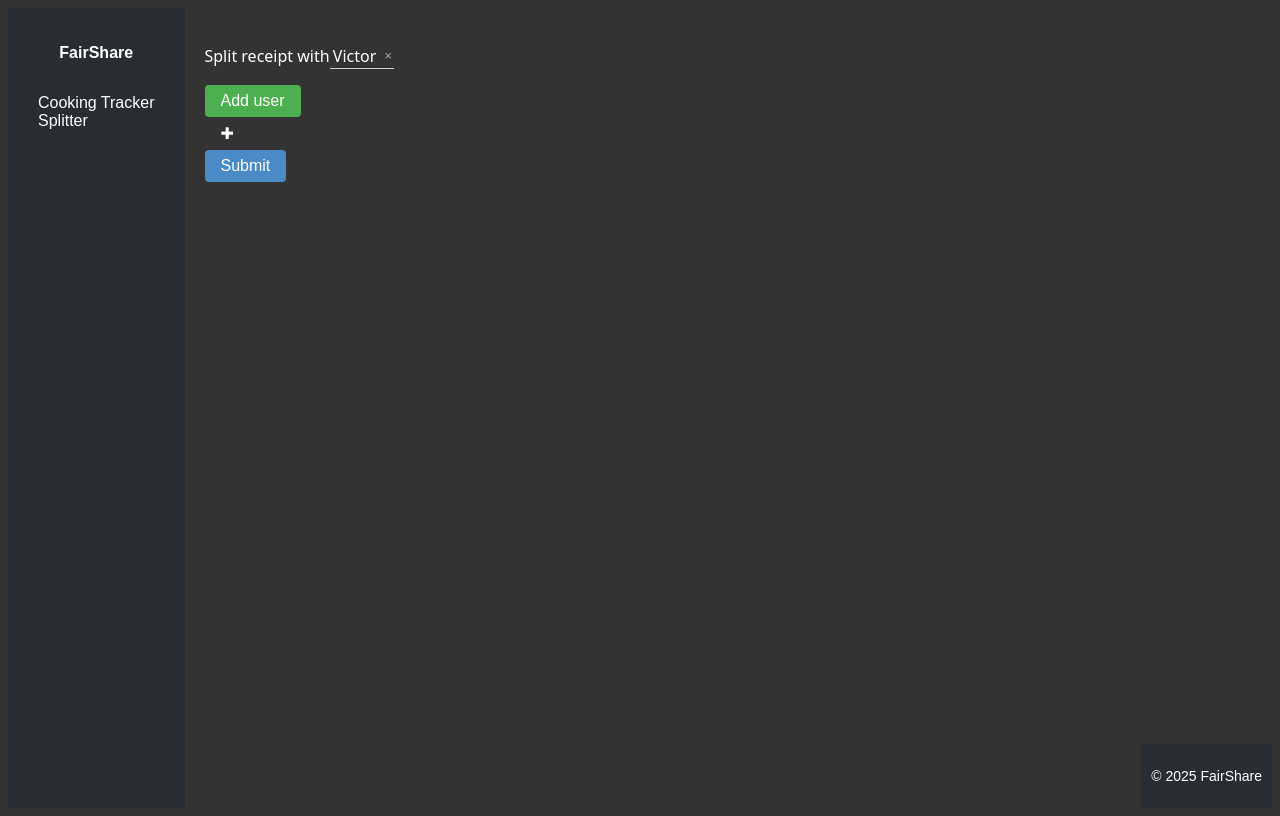
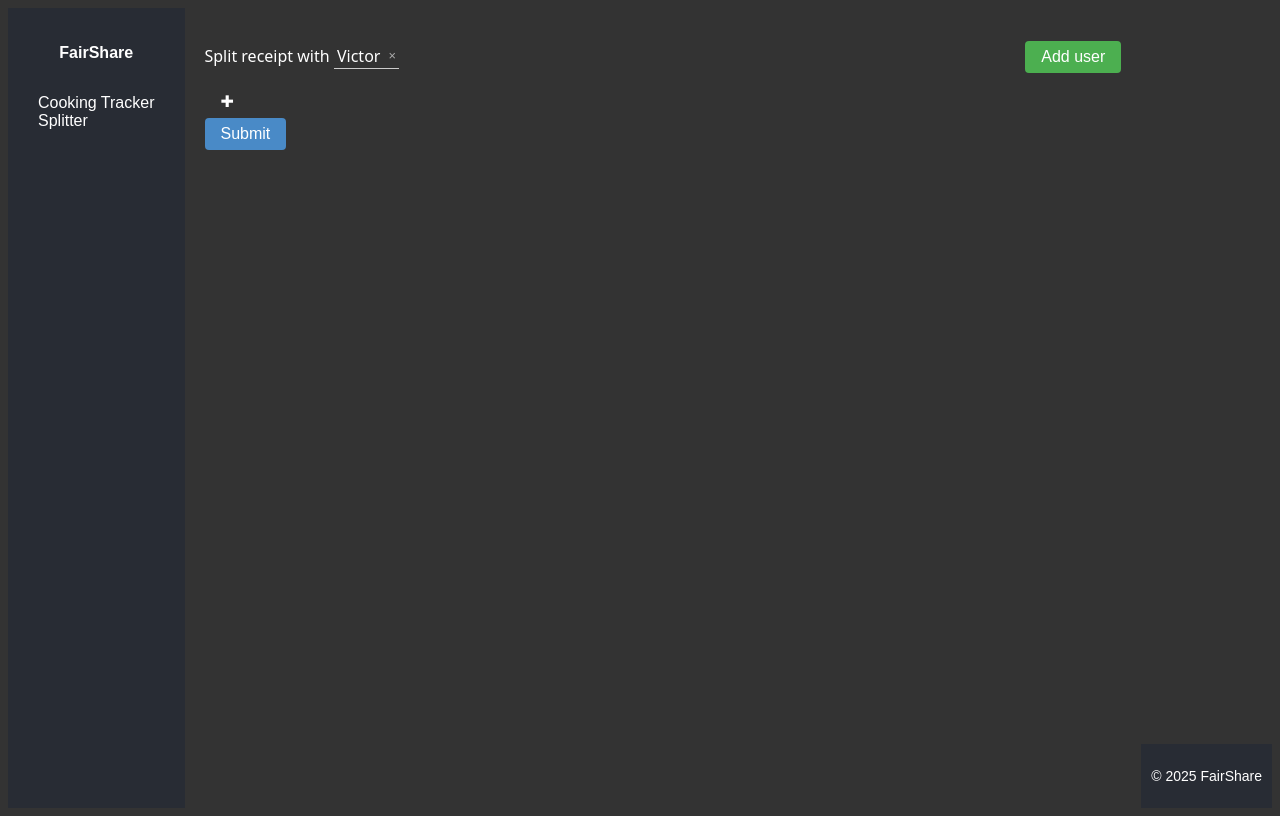
Before and after one commit to vidsagar/splitly, a React (Create React App) app: page /split in a window 1280 px wide. Built offline with nearby package versions, Linux system fonts and the light colour scheme.

Commit message:
user button change

```diff
--- a/src/components/UserManager.js
+++ b/src/components/UserManager.js
@@ -8,9 +8,9 @@ export const UserManager = () => {
 	const { users, onUsernameChange, addUser, removeUser } = useUser();
 
 	return (
-		<div>
+		<div className="user-manager-container">
 			<p className="editable-paragraph">
-				Split receipt with
+				Split receipt with&nbsp;
 				{
 					users.map((user, index) => {
 						const isLast = index === users.length - 1;
@@ -51,6 +51,7 @@ export const UserManager = () => {
 			<Button
 				label="Add user"
 				onClick={addUser}
+				variant="add-user"
 			/>
 		</div>
 	)
```
